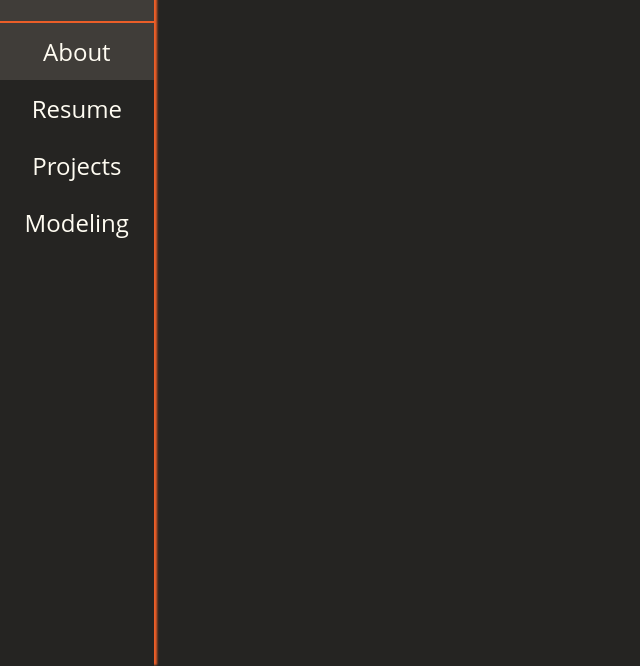
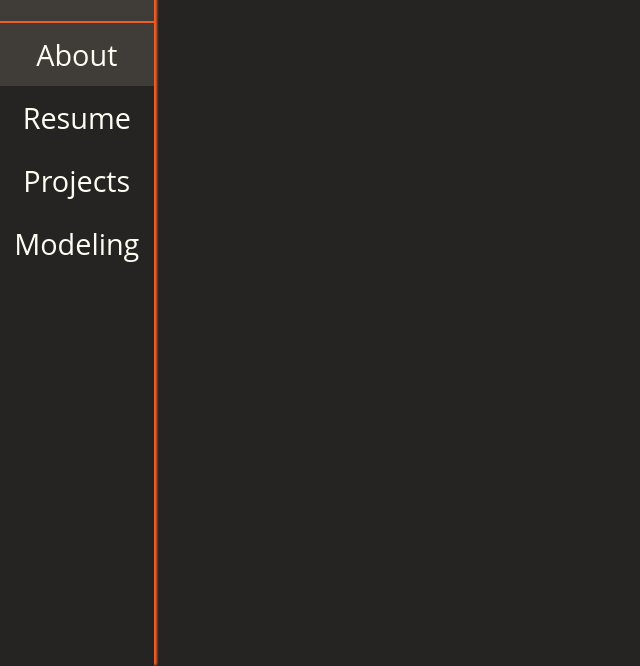
Before and after one commit to kevindude6/kevindude6.github.io, a Gatsby site: page / in a window 1280 px wide. Shown: the part 134-800 px from the top of the page, without its empty margins (0-640 px from the left). Built offline with nearby package versions, Linux system fonts and the light colour scheme; Gatsby itself is replaced by a stand-in of ours.

```diff
--- /dev/null
+++ b/public/page-data/dev-404-page/page-data.json
@@ -0,0 +1 @@
+{"componentChunkName":"component---cache-dev-404-page-js","path":"/dev-404-page/","result":{"data":{"allSitePage":{"nodes":[{"path":"/404/"},{"path":"/"},{"path":"/page-2/"},{"path":"/404.html"}]}},"pageContext":{}}}
--- a/src/styles/styles.scss
+++ b/src/styles/styles.scss
@@ -177,7 +177,7 @@
         padding: 12px 0;
         transition: all 0.3s ease;
         color: $floralwhite;
-        font-size: 1.5rem;
+        font-size: 1.3rem;
         text-decoration: none;
 
 
@@ -186,6 +186,7 @@
             top: 0px;
             left: 0px;
             bottom: auto;
+            font-size: 1.8rem;
 
         }
     }
@@ -195,7 +196,12 @@
     }
 
     .active{
-        background-color: $blackolive;
+        background-color: $eerieblack;
+        @media (min-width: 768px){
+            background-color: $blackolive;
+
+        }
+
     }
 
     .logo
```
Also changed, not shown: index.html (added, +1 -0 lines), public/index.html (+1 -1 lines).
